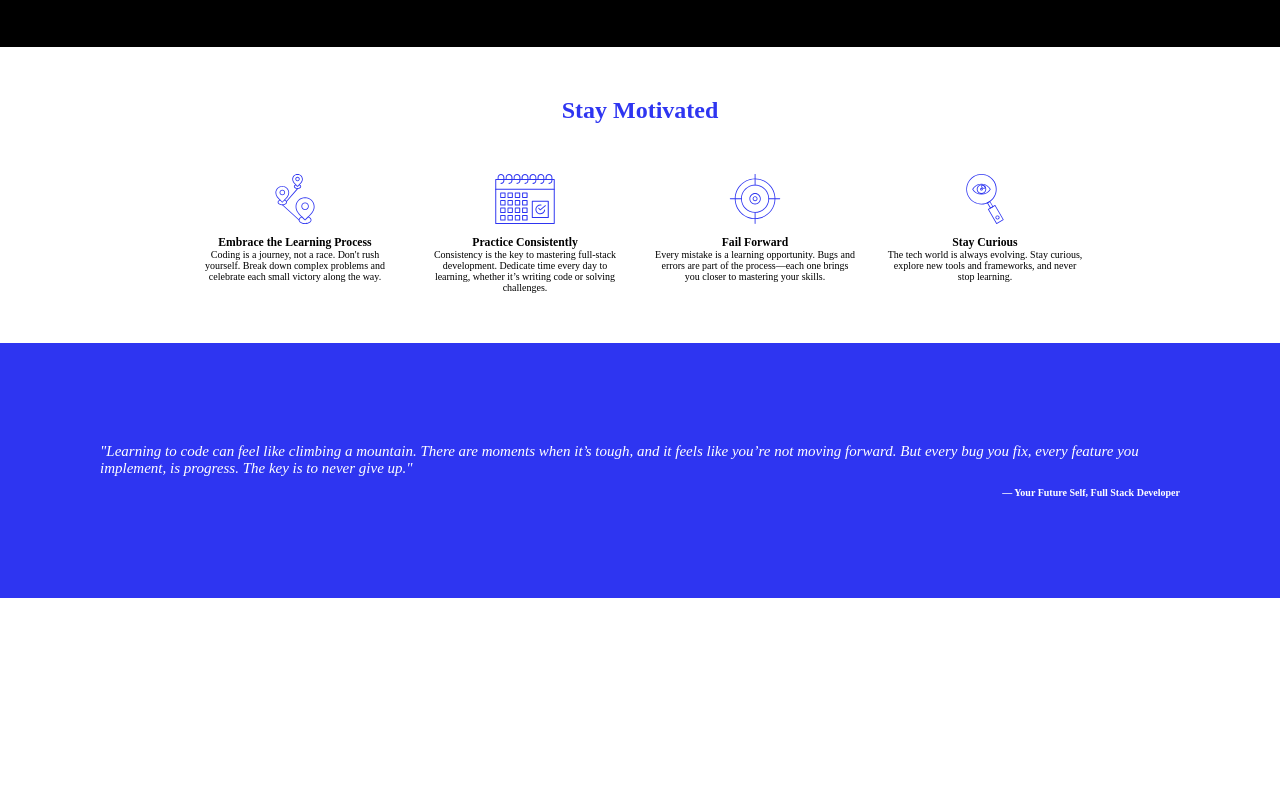
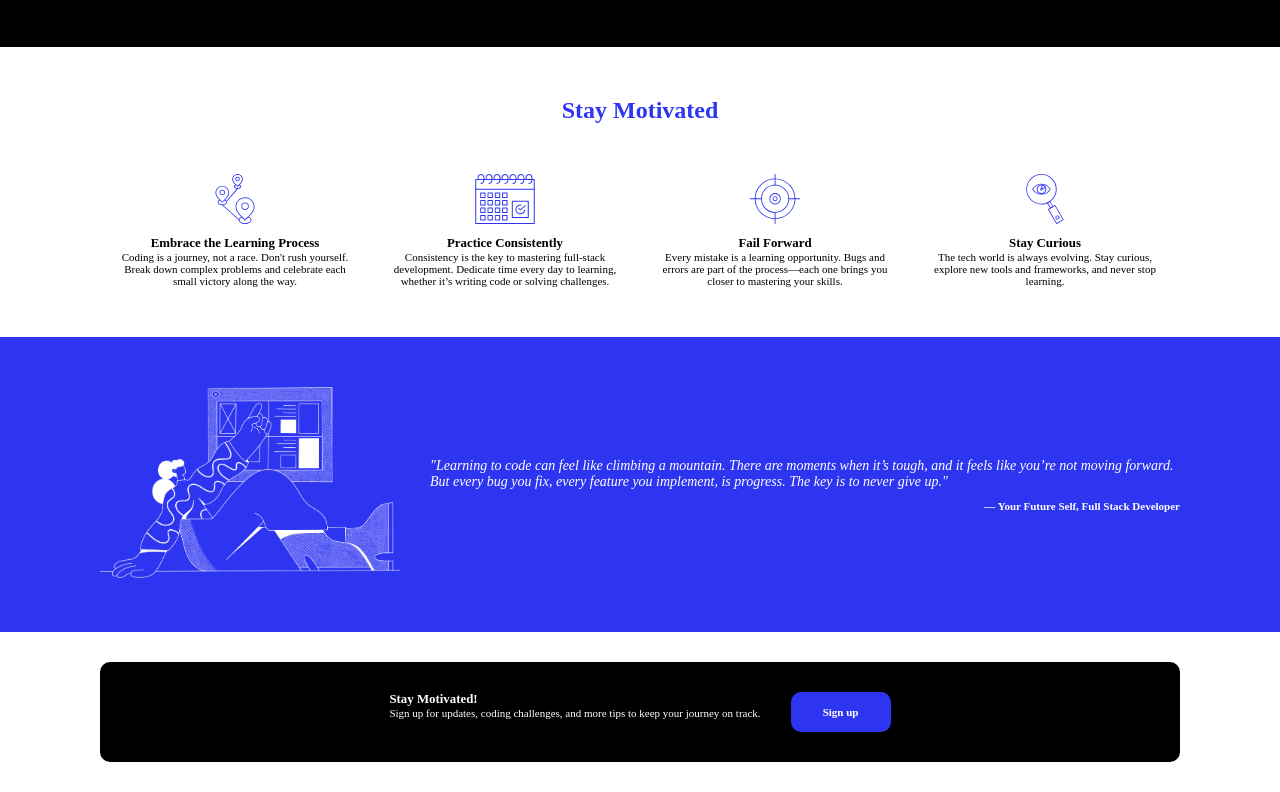
Before and after one commit to nancygespens/TOP_LandingPage, a plain HTML site: page index.html in a window 1280 px wide. Shown: the part 324-1116 px from the top of the page. Before the commit the page ends 922 px from the top, so only its background shows below. Drawn offline with Linux system fonts and the light colour scheme.

Commit message:
Landing page: Added the fourth block

```diff
--- a/index.html
+++ b/index.html
@@ -49,12 +49,12 @@
             </div>
 
             <div class="img">
-                <img class="img-one" src="./img/container/Capa 11 copia.png" alt="imgOne">
+                <img class="img-one" src="./img/container/Capa 11 copia.png" alt="img-one">
             </div>
         </div>
     </div>
 
-    <h2>Stay Motivated</h2>
+    <h2 class="h-one">Stay Motivated</h2>
     <div class="block-container-two">
         <div class="motivation">
 
@@ -95,12 +95,26 @@
 
     <div class="block-container-three">
         <div class="text-three">
+            <div class="img-t">
+                <img class="img-two" src="./img/container/Capa 12 copia.png" alt="img-two">
+            </div>
+            <div class="text-four">
             <p class="p-three">"Learning to code can feel like climbing a mountain. There are moments when it’s tough, and it feels like you’re not moving forward. But every bug you fix, every feature you implement, is progress. The key is to never give up."</p>
             <p class="p-four">— Your Future Self, Full Stack Developer</p>
+            </div>
+        </div>
+
+    </div>
+
+    <div class="block-container-four">
+        <div class="border">
+        <div class="sign-up">
+            <h3 class="h-two">Stay Motivated!</h3>
+            <p class="p-five">Sign up for updates, coding challenges, and more tips to keep your journey on track.</p>
+        </div>
+        <a href="https://www.theodinproject.com" target="_blank"><button class="button-two">Sign up</button></a>
         </div>
     </div>
-
-
 
 
 
--- a/styles.css
+++ b/styles.css
@@ -38,7 +38,7 @@
 
 .text-header {
     color: white;
-    font-size: 15px;
+    font-size: 11px;
     font-weight: bold;
     padding-right: 5px;
 }
@@ -58,6 +58,7 @@
     background-color: black;
     display: flex;
     justify-content: center;
+
 }
 
 .block-one {
@@ -71,7 +72,7 @@
 
 .text-one {
     color: white;
-    font-size: 15px;
+    font-size: 14px;
     min-width: 300px;
 }
 
@@ -91,7 +92,7 @@
 .button-one {
     color: white;
     font-weight: bold;
-    font-size: 15px;
+    font-size: 11px;
     background-color: #2e35f1;
     border: 0;
     border-radius: 10px;
@@ -117,7 +118,7 @@
     gap: 30px;
 }
 
-h2 {
+.h-one {
     text-align: center;
     padding: 50px 30px;
     color: #2e35f1;
@@ -125,8 +126,8 @@ h2 {
 
 .motivation-one, .motivation-two, .motivation-three, .motivation-four {
     /* border: 1px solid black; */
-    max-width: 200px;
-    font-size: 10px;
+    max-width: 240px;
+    font-size: 11px;
     text-align: center;
 }
 
@@ -138,10 +139,11 @@ h2 {
 
 /* 3 */
 .block-container-three {
-    padding: 100px 30px;
+    padding: 50px 30px;
     background-color: #2e35f1;
     display: flex;
     justify-content: center;
+    align-content: center;
 }
 
 .text-three {
@@ -149,16 +151,64 @@ h2 {
     width: 1080px;
     gap: 30px;
     color: white;
+    display: flex;
+    justify-content: center;
+    align-content: center;
+    align-items: center;
 }
 
 .p-three {
     font-style: italic;
-    font-size: 15px;
+    font-size: 14px;
     padding-bottom: 10px;
+    text-align: left;
 }
 
+
 .p-four {
-    font-size: 10px;
+    font-size: 11px;
     text-align: end;
     font-weight: bold;
 }
+
+.img-two {
+    height: auto;
+    width: 300px;
+    /* padding-bottom: 10px; */
+}
+
+/* 4 */
+.block-container-four {
+    padding: 30px 30px;
+    display: flex;
+    justify-content: center;
+    align-content: center;
+}
+
+.border {
+    width: 1080px;
+    gap: 30px;
+    color: white;
+    background: black;
+    padding: 30px;
+    border-radius: 10px;
+    display: flex;
+    justify-content: center;
+    align-content: center;
+}
+
+.sign-up {
+    font-size: 11px;
+}
+
+.button-two {
+    padding: 10px 20px;
+    border: 0;
+    color: white;
+    font-weight: bold;
+    font-size: 11px;
+    background-color: #2e35f1;
+    border-radius: 10px;
+    height: 40px;
+    width: 100px;
+}
```
Also changed, not shown: img/container/Capa 12 copia.png (added).
